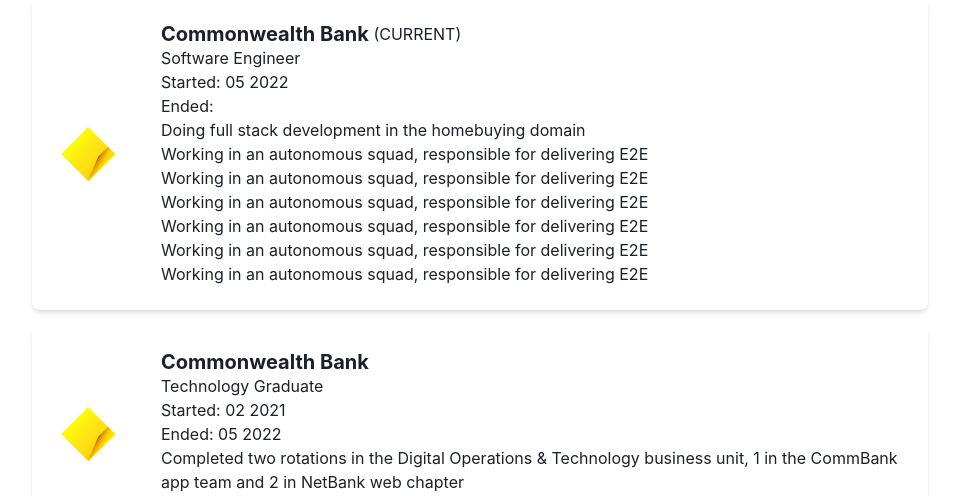
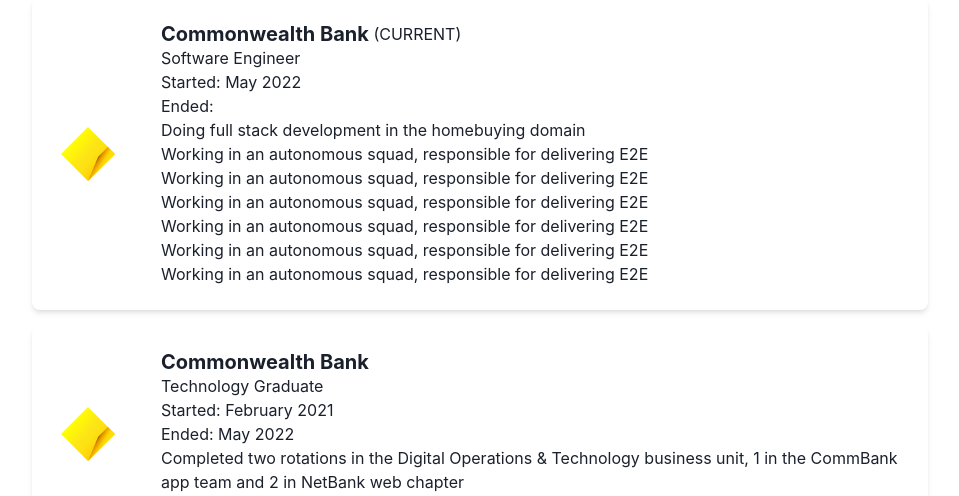
Before and after one commit to nelsonha19/portfolio, a Next.js app: page /experience in a window 1280 px wide. Shown: the part 369-865 px from the top of the page, without its empty margins (160-1119 px from the left). Built offline with nearby package versions, Linux system fonts and the light colour scheme.

Commit message:
add date util

```diff
--- a/components/WorkExperience/WorkExperience.tsx
+++ b/components/WorkExperience/WorkExperience.tsx
@@ -1,6 +1,7 @@
 import { Box, Flex, Heading, Image, List, ListItem, Text, Divider } from '@chakra-ui/react';
 import React from 'react';
 import { workExperienceType } from '../../constants/workExperience';
+import { getFullMonthAndYearString } from '../../util/util';
 
 type Props = { work: workExperienceType };
 
@@ -35,8 +36,8 @@
                         {work.isPrimary && <Text as={'p'} mb={{base:1, md: 0}} textAlign={'right'}>&nbsp;(CURRENT)</Text>}
                 </Flex>
                 <Text>{work.role}</Text>
-                <Text>Started: {work.startDate}</Text>
-                <Text>Ended: {work.endDate}</Text>
+                <Text>Started: {getFullMonthAndYearString(work.startDate)}</Text>
+                <Text>Ended: {getFullMonthAndYearString(work.endDate)}</Text>
 
                 {work.description?.map((desc, index) => <List key={index}>
                     <ListItem>{desc}</ListItem>
--- a/components/WorkExperience/WorkExperienceCard.tsx
+++ b/components/WorkExperience/WorkExperienceCard.tsx
@@ -3,6 +3,7 @@
 import { Box, Divider, Flex, Heading, Image, Text } from '@chakra-ui/react';
 import { AiOutlineArrowRight } from 'react-icons/ai';
 import ChakraNextLink from '../ChakraNextLink/ChakraNextLink';
+import { getShortMonthAndYearString } from '../../util/util';
 
 type Props = { work: workExperienceType };
 
@@ -12,9 +13,9 @@
 			<Flex direction={'row'} justifyContent={'space-between'} alignItems={'center'} height={'100px'} my={2}>
 				<Flex direction={'column'} justifyContent="center" alignItems={'center'} p={{ md: 5 }} pr={3}>
 					<Text fontSize={'xs'} as={'cite'} textAlign={'center'} fontStyle={'italic'}>
-						{work.startDate}
+						{getShortMonthAndYearString(work.startDate)}
 						<Text>to</Text>
-						{work.isCurrent ? 'Present' : work.endDate}
+						{work.isCurrent ? 'Present' : getShortMonthAndYearString(work.endDate)}
 					</Text>
 				</Flex>
 
--- a/constants/workExperience.ts
+++ b/constants/workExperience.ts
@@ -3,8 +3,8 @@
 	role: string;
 	company: string;
 	description?: string[];
-	startDate: string;
-	endDate?: string;
+	startDate: Date;
+	endDate?: Date;
 	isCurrent: boolean;
 	logoPath?: string;
 	type: 'Employment' | 'PACE' | 'Freelance';
@@ -25,7 +25,7 @@
 			'Working in an autonomous squad, responsible for delivering E2E',
 			'Working in an autonomous squad, responsible for delivering E2E'
 		],
-		startDate: '05 2022',
+		startDate: new Date(2022, 4, 1),
 		isCurrent: true,
 		logoPath: '/cba.svg',
 		type: 'Employment',
@@ -39,8 +39,8 @@
 			'Completed two rotations in the Digital Operations & Technology business unit, 1 in the CommBank app team and 2 in NetBank web chapter',
 			'Testing for 1st rotation'
 		],
-		startDate: '02 2021',
-		endDate: '05 2022',
+		startDate: new Date(2021, 1, 15),
+		endDate: new Date(2022, 4, 1),
 		isCurrent: false,
 		logoPath: '/cba.svg',
 		type: 'Employment'
@@ -53,8 +53,8 @@
 			'Completed two rotations in the Digital Operations & Technology business unit, 1 in the CommBank app team and 2 in NetBank web chapter',
 			'Testing for 1st rotation'
 		],
-		startDate: '06 2020',
-		endDate: '12 2020',
+		startDate: new Date(2020, 5, 1),
+		endDate: new Date(2020, 11, 1),
 		isCurrent: false,
 		type: 'PACE'
 	},
@@ -66,7 +66,7 @@
 			'Completed two rotations in the Digital Operations & Technology business unit, 1 in the CommBank app team and 2 in NetBank web chapter',
 			'Testing for 1st rotation'
 		],
-		startDate: '03 2021',
+		startDate: new Date(2021, 2, 1),
 		isCurrent: true,
 		type: 'Freelance'
 	}
--- /dev/null
+++ b/util/util.ts
@@ -0,0 +1,34 @@
+const monthNames = [
+	'January',
+	'February',
+	'March',
+	'April',
+	'May',
+	'June',
+	'July',
+	'August',
+	'September',
+	'October',
+	'November',
+	'December'
+];
+
+export const getFullMonthAndYearString = (date: Date | undefined) => {
+	if (!date) {
+		return null;
+	}
+
+	const month = monthNames[date.getMonth()];
+
+	return `${month} ${date.getFullYear()}`;
+};
+
+export const getShortMonthAndYearString = (date: Date | undefined) => {
+	if (!date) {
+		return null;
+	}
+
+	const month = monthNames[date.getMonth()].slice(0, 3);
+
+	return `${month} ${date.getFullYear()}`;
+};
```
